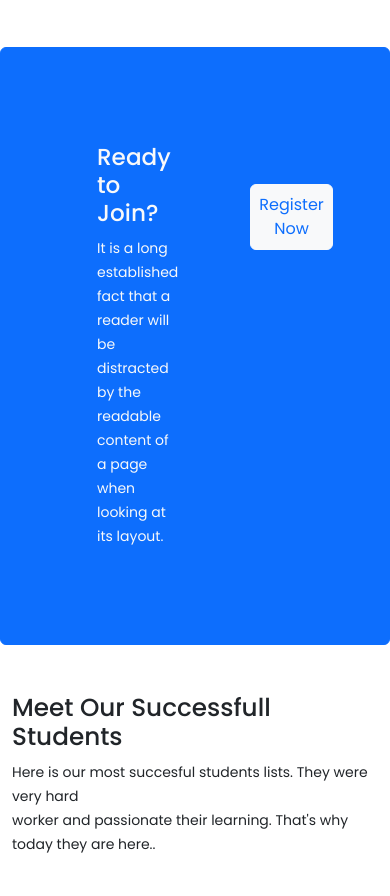
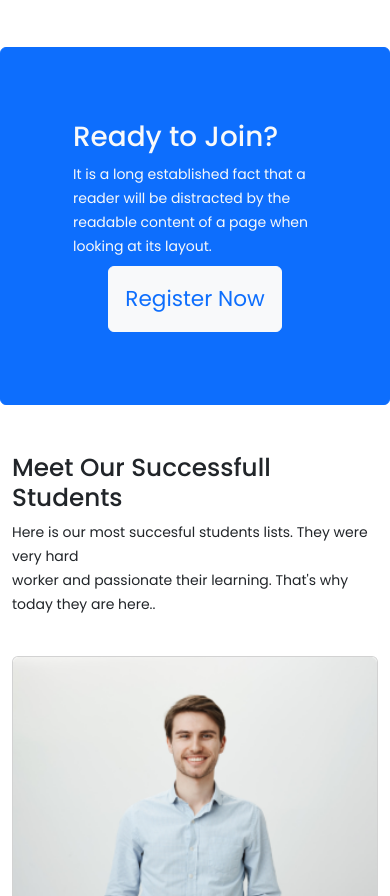
Before and after one commit to Mamun8757/The-Learning-Network, a plain HTML site: page index.html in a window 390 px wide. Shown: the part 4367-5263 px from the top of the page. Drawn offline with nearby package versions, Linux system fonts and the light colour scheme.

Commit message:
Registration part responsive issue fix

```diff
--- a/index.html
+++ b/index.html
@@ -188,17 +188,20 @@
 
     <!-- Registration Part -->
     <div class="container bg-primary d-flex my-5 p-5 border border-primary rounded">
-        <div class="col text-light p-5">
-            <h3>Ready to Join?</h3>
+        <div class="row p-4">
+            <div class="col-sm-12 col-md-12 col-lg-8 text-light ">
+                <h1>Ready to Join?</h1>
                 <small>
                     It is a long established fact that a reader will be distracted by the
                     readable content of a page when looking at its layout.
                 </small>
             </div>
-        <div class="mt-5 p-4">
-            <button type="button" class="btn btn-light mt-3 text-primary p-2" data-bs-toggle="modal" data-bs-target="#exampleModal">
+            <div class="col-sm-12 col-md-12 col-lg-4 text-center mt-2">
+                <button type="button" class="btn btn-light  text-primary p-3 fs-4 text" data-bs-toggle="modal"
+                    data-bs-target="#exampleModal">
                     Register Now
                 </button>
+            </div>
         </div>
     </div>
     <!-- Modal -->
--- a/style.css
+++ b/style.css
@@ -1,7 +1,6 @@
 @import url('https://fonts.googleapis.com/css2?family=Poppins:wght@400;500;600;700&display=swap');
 
 body{
-    background-color: white;
     font-family: 'Poppins', sans-serif;
 }
 
```
Lines whose indentation alone changed are shown as unchanged.
